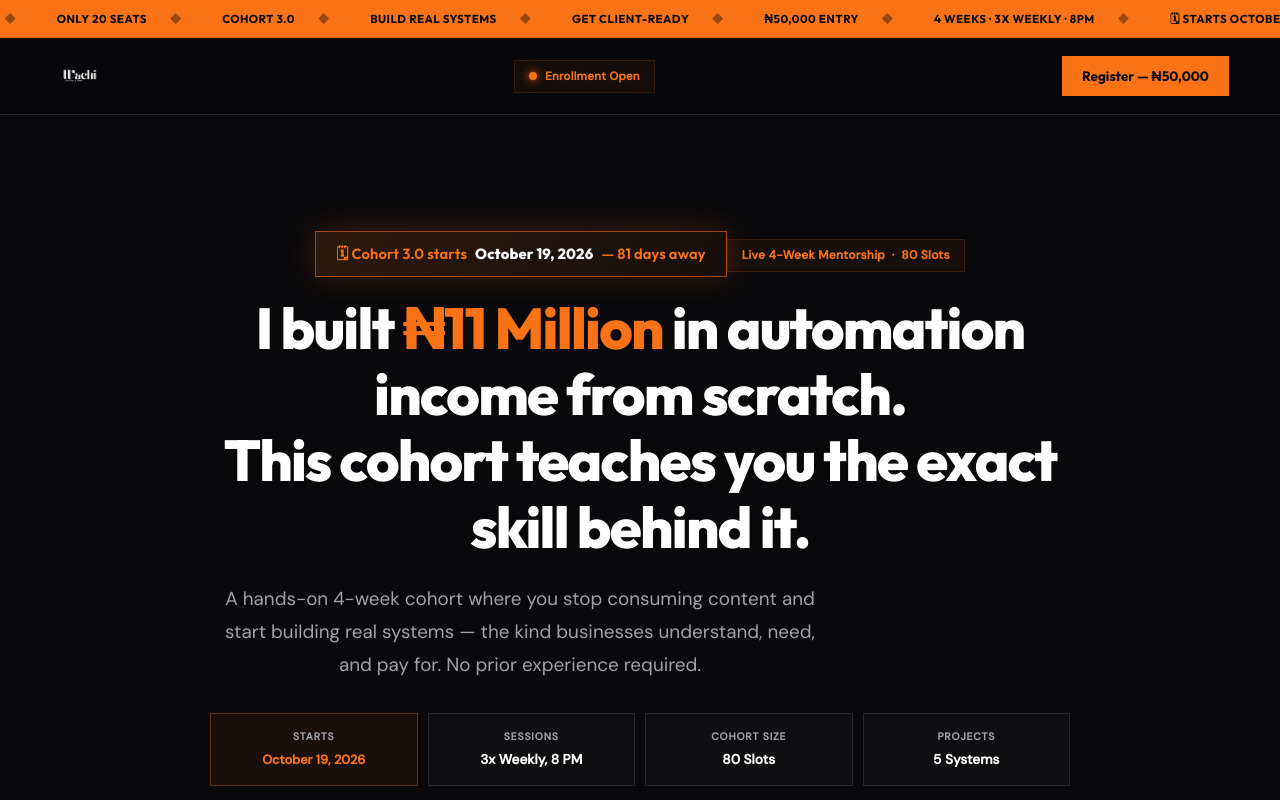
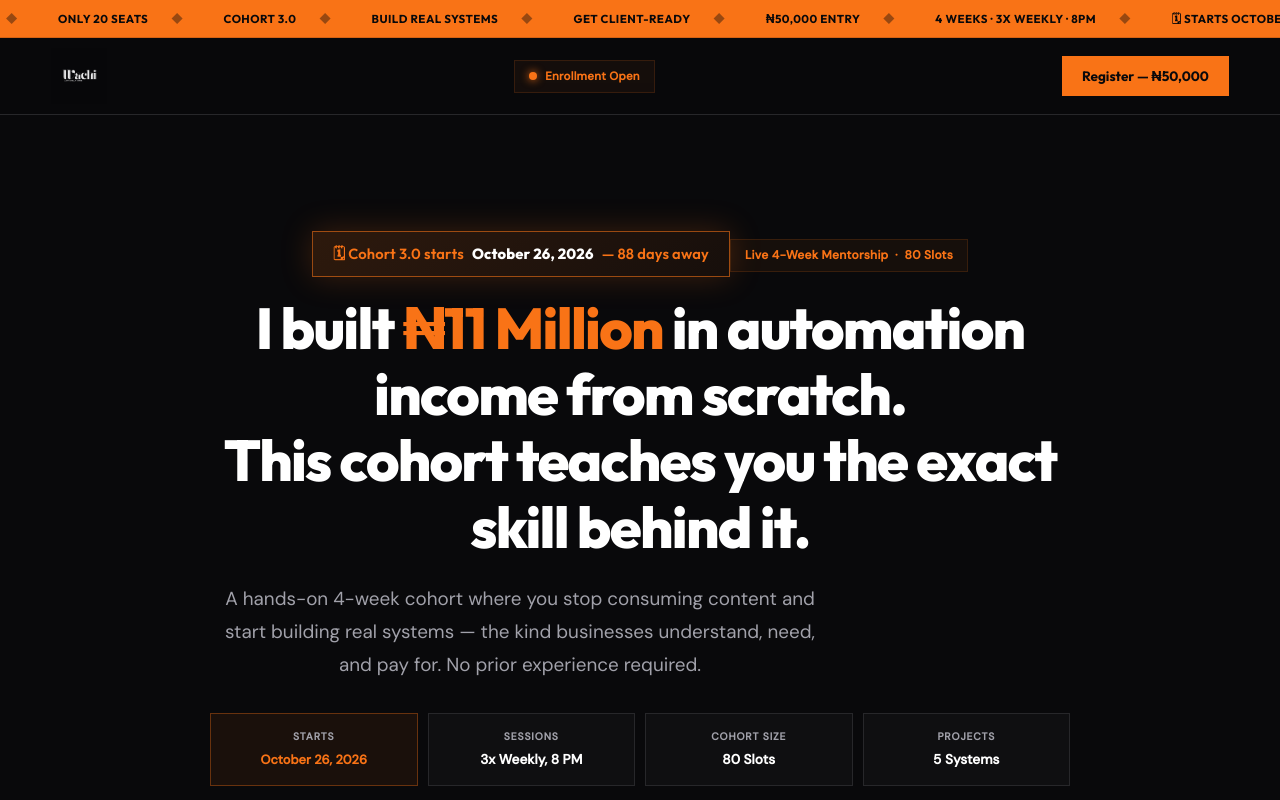
Before and after one commit to wachii01/ai-launchpad, a React (Vite) app: page / in a window 1280 px wide. Shown: the top 800 px of the page. Built offline with nearby package versions, Linux system fonts and the light colour scheme.

Commit message:
Update cohort 3 date to October 26

```diff
--- a/src/App.jsx
+++ b/src/App.jsx
@@ -38,9 +38,9 @@
     setOpenFaqIndex(openFaqIndex === index ? null : index)
   }
 
-  // Dynamic countdown to October 19, 2026
+  // Dynamic countdown to October 26, 2026
   const getDaysUntilLaunch = () => {
-    const launch = new Date('2026-10-19T00:00:00')
+    const launch = new Date('2026-10-26T00:00:00')
     const today = new Date()
     today.setHours(0, 0, 0, 0)
     const diff = Math.round((launch - today) / (1000 * 60 * 60 * 24))
@@ -88,14 +88,14 @@
 
   const tickerItems = [
     'AI Automation Launchpad',
-    '🗓 Starts October 19, 2026',
+    '🗓 Starts October 26, 2026',
     'Only 20 Seats',
     'Cohort 3.0',
     'Build Real Systems',
     'Get Client-Ready',
     '₦50,000 Entry',
     '4 Weeks · 3x Weekly · 8PM',
-    '🗓 Starts October 19, 2026',
+    '🗓 Starts October 26, 2026',
   ]
 
   return (
@@ -130,7 +130,7 @@
         <section className="hero dark-section">
           <div className="hero-inner">
             <div className="hero-copy reveal">
-              <div className="start-date-badge">🗓 Cohort 3.0 starts <strong>October 19, 2026</strong> — {launchCountdown}</div>
+              <div className="start-date-badge">🗓 Cohort 3.0 starts <strong>October 26, 2026</strong> — {launchCountdown}</div>
               <span className="tag">Live 4-Week Mentorship &nbsp;·&nbsp; 80 Slots</span>
               <h1>
                 I built <em>₦11 Million</em> in automation income from scratch.<br />
@@ -142,7 +142,7 @@
               <div className="info-cards">
                 <div className="info-card info-card-date">
                   <span className="info-label">Starts</span>
-                  <strong>October 19, 2026</strong>
+                  <strong>October 26, 2026</strong>
                 </div>
                 <div className="info-card">
                   <span className="info-label">Sessions</span>
@@ -864,7 +864,7 @@
               </p>
             </div>
             <div className="cta-card reveal">
-              <div className="cta-start-date">🗓 &nbsp;Cohort 3.0 kicks off <strong>October 19, 2026</strong> — {launchCountdown}</div>
+              <div className="cta-start-date">🗓 &nbsp;Cohort 3.0 kicks off <strong>October 26, 2026</strong> — {launchCountdown}</div>
               <span className="cta-meta">Limited Cohort · 80 Slots</span>
               <div className="cta-price">₦50,000</div>
               <p className="cta-sub">80 slots. When this fills, enrollment closes. Cohort Zero filled up in under 2 weeks — Cohort 1.0 did the same. Cohort 2.0 pricing will not return after this.</p>
```
Also changed, not shown: public/assets/og-preview.jpeg (added), public/assets/og-preview.jpg (deleted).
